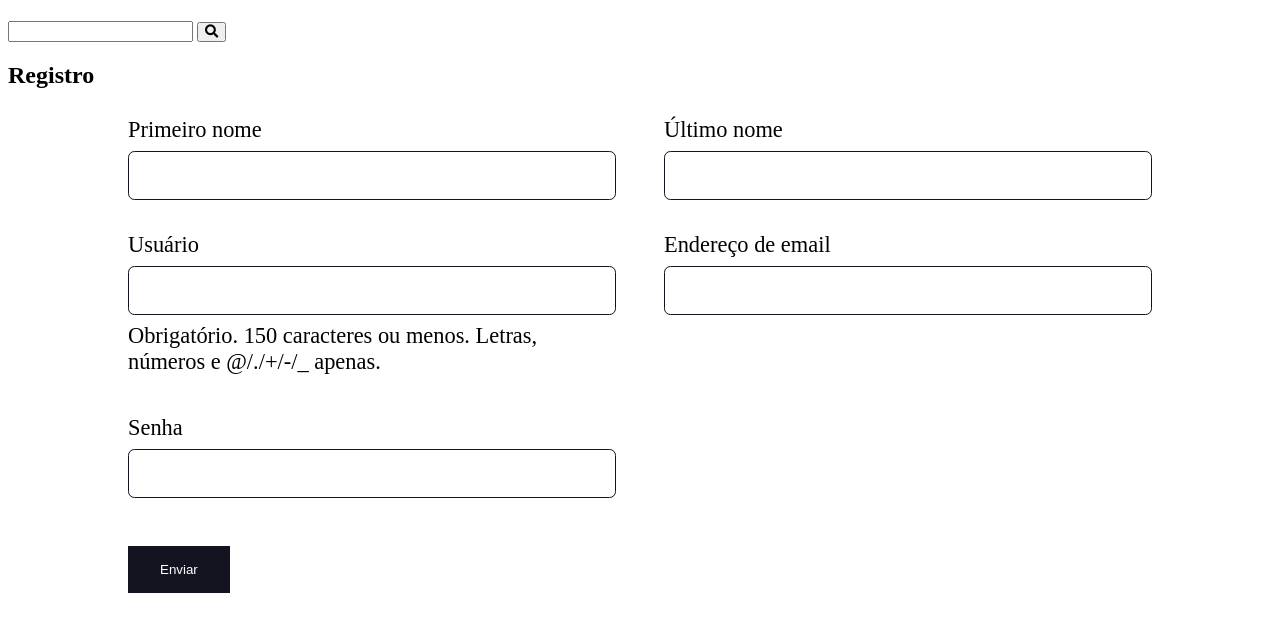
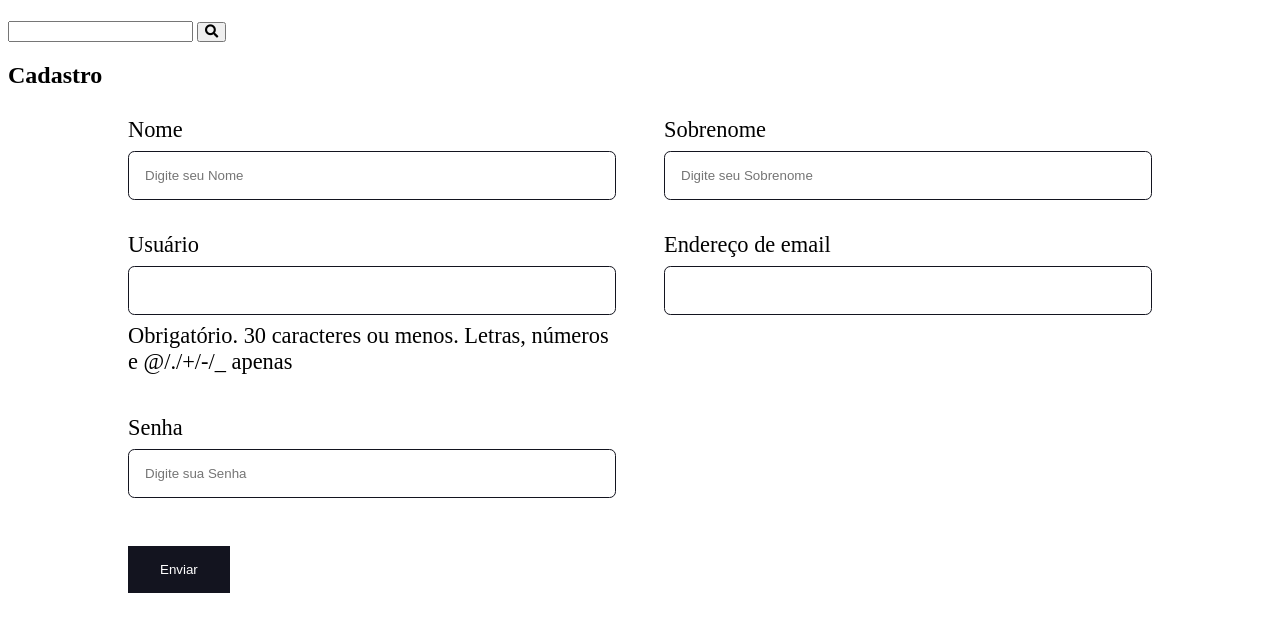
Before and after one commit to BrayamArraes/curso-django, a Django app: page /authors/registro/ in a window 1280 px wide. Shown: the part 45-678 px from the top of the page. Run offline with Django 4.2, Linux system fonts and the light colour scheme.

Commit message:
editando os forms

```diff
--- a/authors/forms.py
+++ b/authors/forms.py
@@ -12,3 +12,30 @@ class RegistroForm(forms.ModelForm):
             'email',
             'password',
         ]
+    # label é o nome do campo que aparece para o usuario
+        labels = {
+            'first_name': 'Nome',
+            'last_name': 'Sobrenome',
+    }
+        # help_texts é a mensagem que fica embaixo do campo
+        help_texts = {
+            'username': 'Obrigatório. 30 caracteres ou menos. Letras, números e @/./+/-/_ apenas',
+        }
+        # é os erros dos campos e ele é por codigo exemplo: required, invalide
+        error_messages = {
+            'username': {
+                'required': 'Este campo é obrigatório.',
+            }
+        }
+        # widgets nada mais é de uma breve descrição do campo.. neste campo pode colocar placeholder, class de css .. para editar melhor
+        widgets = {
+            'first_name': forms.TextInput(attrs={
+                'placeholder': 'Digite seu Nome',
+            }),
+            'last_name': forms.TextInput(attrs={
+                'placeholder': 'Digite seu Sobrenome',
+            }),
+            'password': forms.PasswordInput(attrs={
+                 'placeholder': 'Digite sua Senha',
+            })
+        }
--- a/authors/templates/authors/pages/registro_view.html
+++ b/authors/templates/authors/pages/registro_view.html
@@ -97,7 +97,7 @@
     {%include 'receitas/partials/search.html'%}
     {%include 'receitas/partials/mensagem.html'%}
     <div class='main-content center container'>
-        <h2>Registro</h2>
+        <h2>Cadastro</h2>
     </div>
 
     <div class='main-content container'>
```
